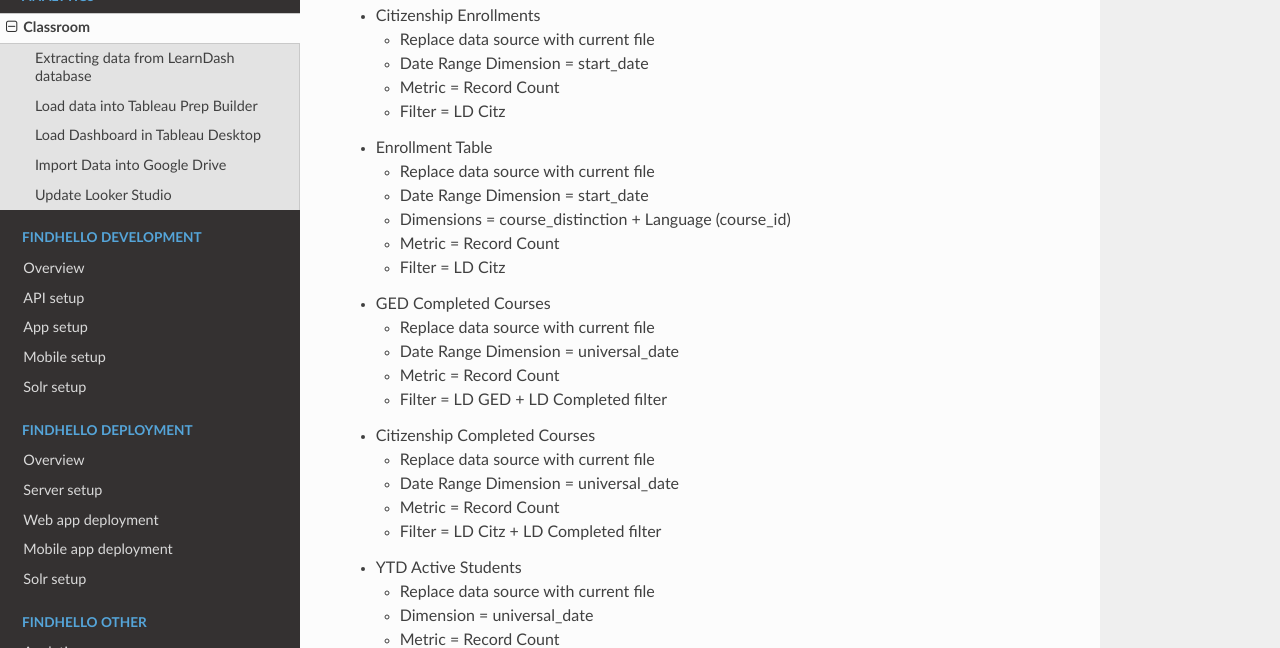
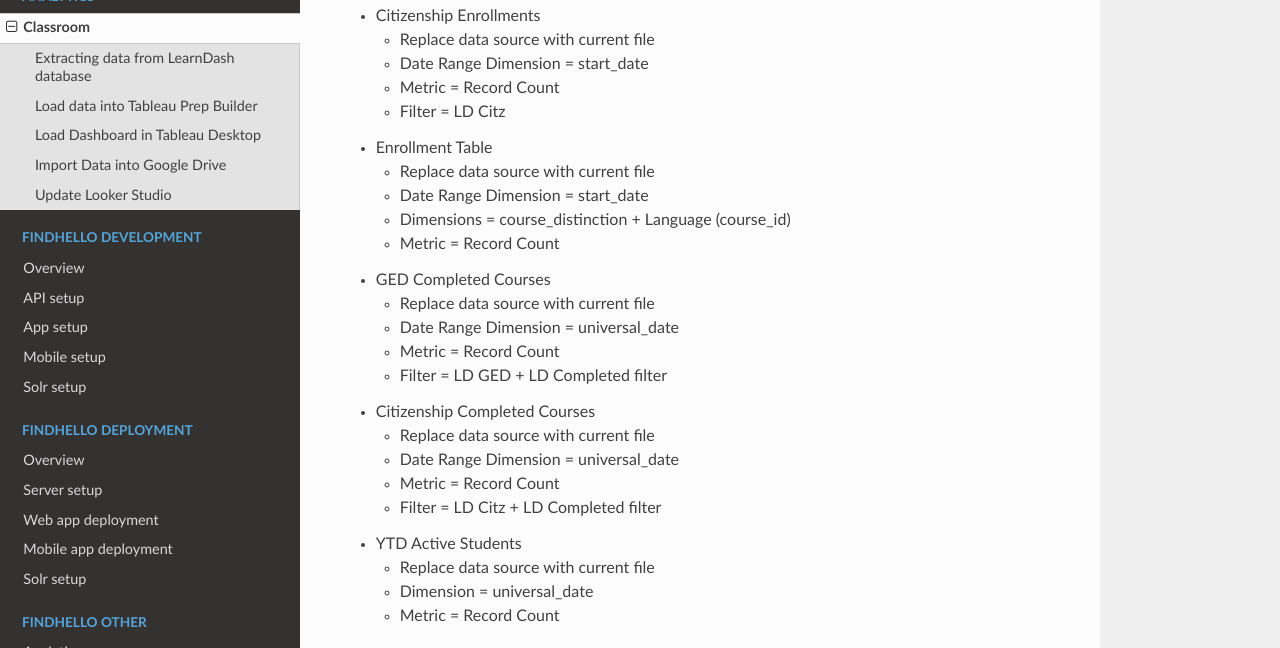
Before and after one commit to usahello/usahello-docs, an MkDocs documentation site: the page built from docs/analytics/classroom.md, in a window 1280 px wide and 900 px high, scrolled down 4376 px, cut to the strip 0-648 px from the top of the window. Built offline with MkDocs 1.6.1, drawn with Linux system fonts in a browser that asks for light colours; nearby versions of some CDN libraries.

Commit message:
Removed bad filter instruction

```diff
--- a/docs/analytics/classroom.md
+++ b/docs/analytics/classroom.md
@@ -130,7 +130,6 @@ count_distinct(user_id)
 	- Date Range Dimension = start_date
 	- Dimensions = course_distinction + Language (course_id)
 	- Metric = Record Count
-	- Filter = LD Citz
 - GED Completed Courses
 	- Replace data source with current file
 	- Date Range Dimension = universal_date
```
